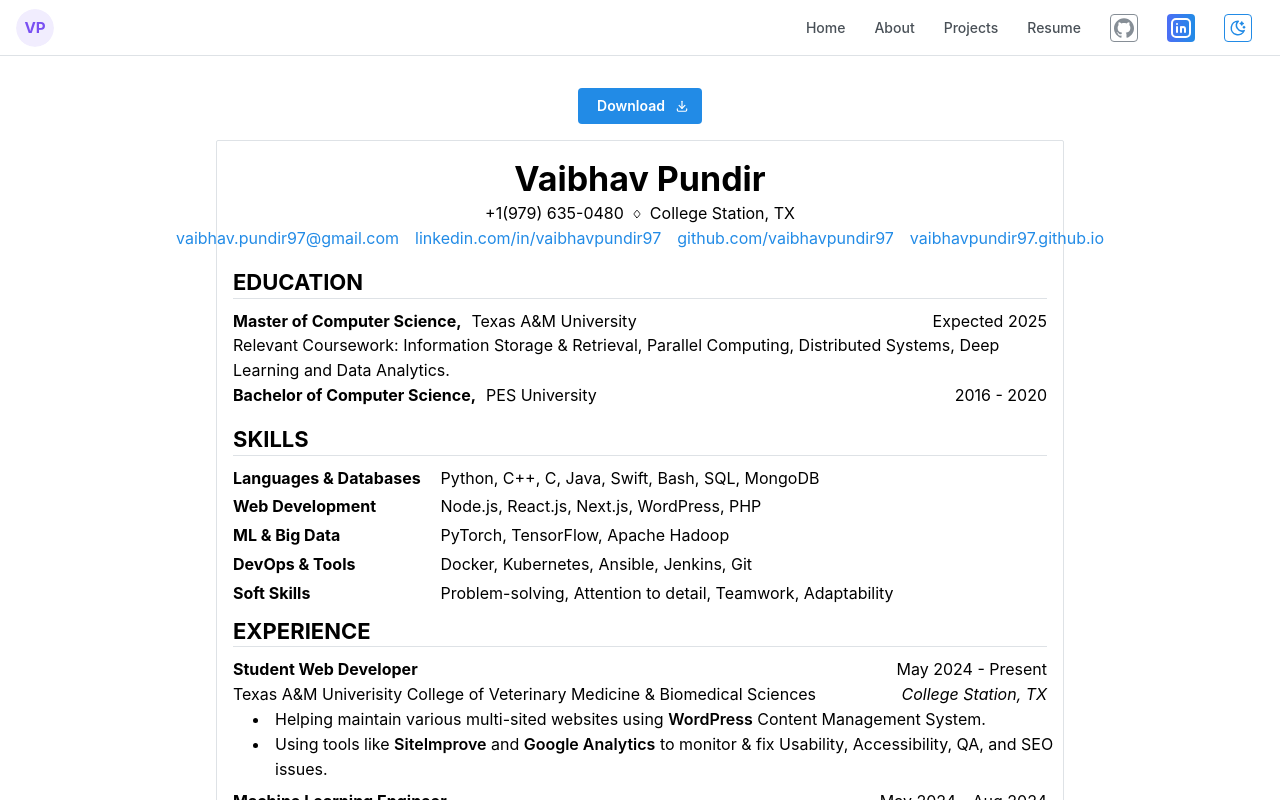
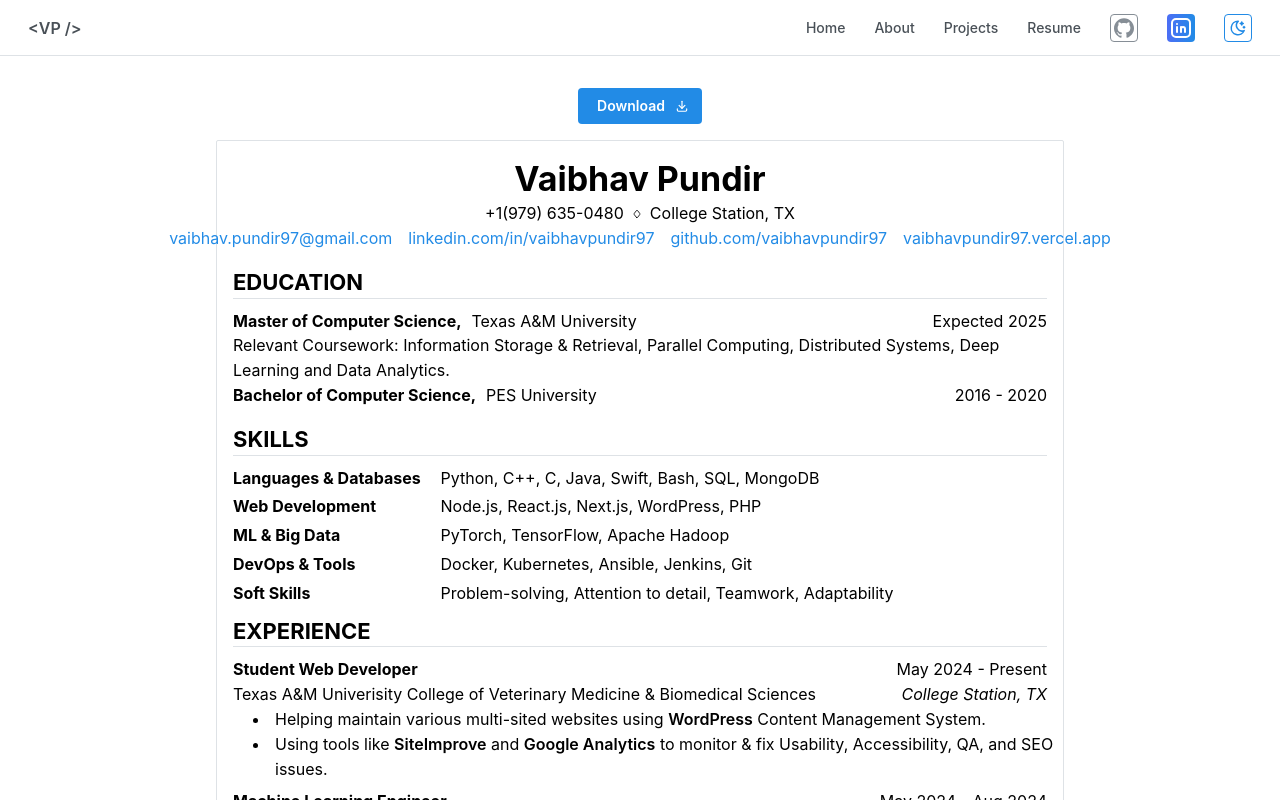
Before and after one commit to vaibhavpundir97/vaibhavpundir97.github.io, a Next.js app: page /resume in a window 1280 px wide. Shown: the top 800 px of the page. Built offline with nearby package versions, Linux system fonts and the light colour scheme.

Commit message:
minor updates

```diff
--- a/app/layout.tsx
+++ b/app/layout.tsx
@@ -13,7 +13,7 @@ export default function RootLayout({ children }: { children: any }) {
     <html lang="en">
       <head>
         <ColorSchemeScript />
-        <link rel="shortcut icon" href="/favicon.svg" />
+        <link rel="shortcut icon" href="/favicon.drawio.svg" />
         <meta
           name="viewport"
           content="minimum-scale=1, initial-scale=1, width=device-width, user-scalable=no"
--- a/components/header/header.tsx
+++ b/components/header/header.tsx
@@ -1,9 +1,8 @@
 "use client"
 
-import { Group, ActionIcon } from '@mantine/core';
-import { Avatar } from '@mantine/core';
+import { Group, ActionIcon, Text } from '@mantine/core';
 import classes from './header.module.css';
-import { IconBrandGithubFilled, IconBrandLinkedin } from '@tabler/icons-react';
+import { IconBrandLinkedin } from '@tabler/icons-react';
 import { ColorSchemeToggle } from './ColorSchemeToggle';
 import { IconGithub } from '../svg/svg';
 
@@ -30,14 +29,17 @@ export function Header() {
     <header className={classes.header}>
       <div className={classes.inner}>
         <Group>
-          <Avatar
+          {/* <Avatar
             component='a'
             href='https://vaibhavpundir97.github.io'
             color="violet"
             radius="xl"
           >
-            VP
-          </Avatar>
+            {'<VP />'}
+          </Avatar> */}
+          <a className={classes.link} href='https://vaibhavpundir97.vercel.app/'>
+            <Text fw={600}>{'<VP />'}</Text>
+          </a>
         </Group>
 
         <Group>
--- a/components/pdf/pdf.tsx
+++ b/components/pdf/pdf.tsx
@@ -41,10 +41,10 @@ export function PDF() {
               </Anchor>
               <IconDiamonds style={{margin: '0 8px'}} size={10} />
               <Anchor
-                href="https://vaibhavpundir97.github.io"
+                href="https://vaibhavpundir97.vercel.app/"
                 target="_blank"
               >
-                vaibhavpundir97.github.io
+                vaibhavpundir97.vercel.app
               </Anchor>
             </Center>
             <Paper my="md">
```
Also changed, not shown: public/favicon.drawio.svg (added).
